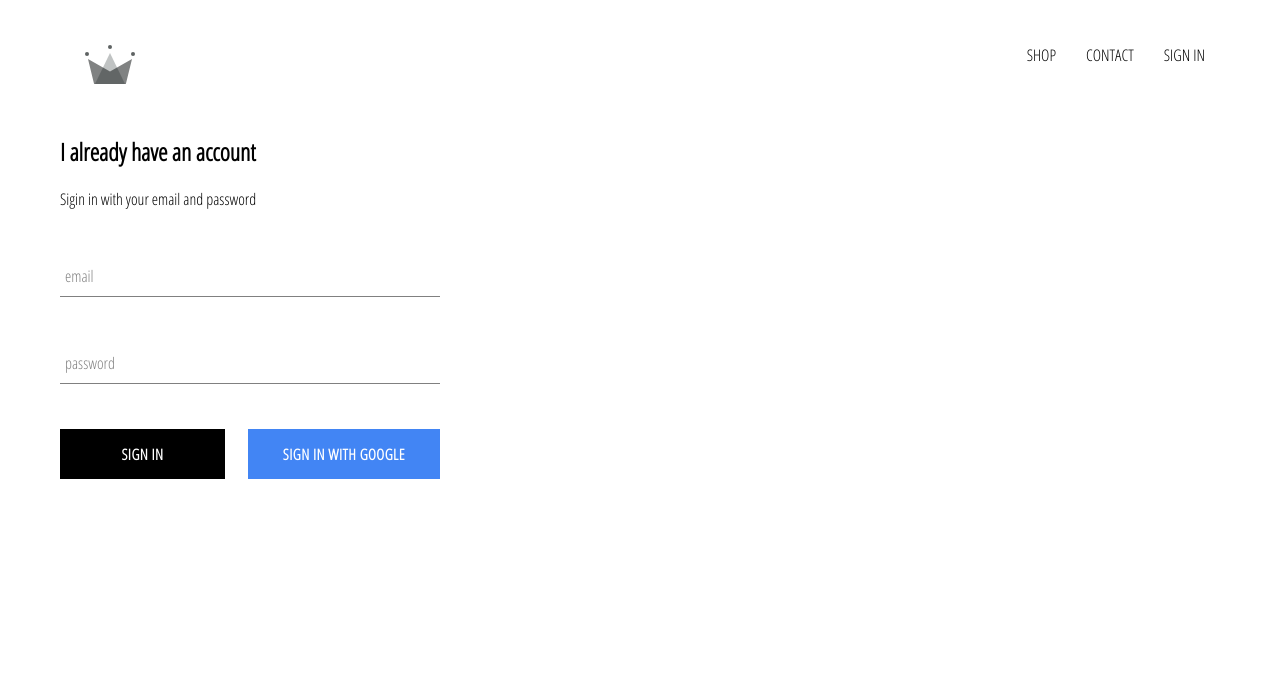
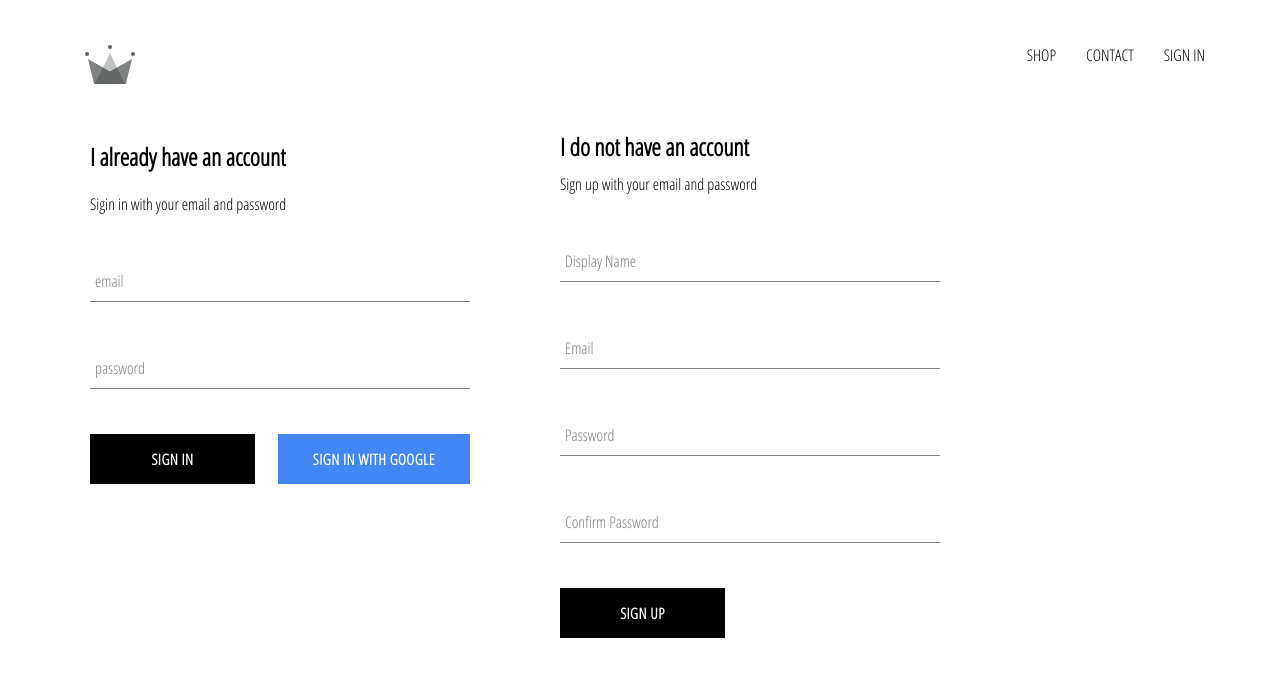
Before and after one commit to NathanielGiron/react-ecommerce, a React (Create React App) app: page /signin in a window 1280 px wide. Shown: the top 676 px of the page. Built offline with nearby package versions, Linux system fonts and the light colour scheme; no server answers.

Commit message:
sign up with email and password

```diff
--- a/src/App.js
+++ b/src/App.js
@@ -30,7 +30,8 @@
               id: snapShot.id,
               ...snapShot.data()
             }
-          })
+          });
+          console.log(this.state);
         });
       } else {
         this.setState({ currentUser: userAuth });
--- a/src/components/signin/signin.component.jsx
+++ b/src/components/signin/signin.component.jsx
@@ -21,7 +21,7 @@
   }
 
   handleChange = (event) => {
-    const { value, name } = event.target;
+    const { name, value } = event.target;
 
     this.setState({[name]: value});
   }
--- /dev/null
+++ b/src/components/signup/signup.component.jsx
@@ -0,0 +1,95 @@
+import React from 'react';
+import FormInput from '../form-input/form-input.component';
+import CustomButton from '../custom-button/custom-button.component';
+import { auth, createUserProfileDocument } from '../../firebase/firebase.utils';
+import './signup.styles.scss';
+
+class Signup extends React.Component {
+  constructor() {
+    super();
+
+    this.state = {
+      displayName: '',
+      email: '',
+      password: '',
+      confirmPassword: ''
+    }
+  }
+
+  handleSubmit = async (event) => {
+    event.preventDefault();
+
+    const { displayName, email, password, confirmPassword } = this.state;
+
+    if (password !== confirmPassword) {
+      alert("Passwords don't match");
+      return;
+    }
+
+    try {
+      const { user } = await auth.createUserWithEmailAndPassword(email, password);
+
+      await createUserProfileDocument(user, { displayName });
+
+      this.setState({
+        displayName: '',
+        email: '',
+        password: '',
+        confirmPassword: ''
+      });
+
+    } catch (error) {
+      console.error(error);
+    }
+  }
+
+  handleChange = (event) => {
+    const { name, value } = event.target;
+
+    this.setState({[name]: value});
+  }
+
+  render() {
+    const { displayName, email, password, confirmPassword } = this.state;
+    return(
+      <div className='signup'>
+        <h2 className='title'>I do not have an account</h2>
+        <span>Sign up with your email and password</span>
+
+        <form className='signup-form' onSubmit={this.handleSubmit}>
+        <FormInput
+          type='text'
+          name='displayName'
+          value={displayName}
+          handleChange={this.handleChange}
+          label='Display Name'
+          required />
+        <FormInput
+          type='email'
+          name='email'
+          value={email}
+          handleChange={this.handleChange}
+          label='Email'
+          required />
+        <FormInput
+          type='password'
+          name='password'
+          value={password}
+          handleChange={this.handleChange}
+          label='Password'
+          required />
+        <FormInput
+          type='password'
+          name='confirmPassword'
+          value={confirmPassword}
+          handleChange={this.handleChange}
+          label='Confirm Password'
+          required />
+        <CustomButton type='submit'>SIGN UP</CustomButton>
+        </form>
+      </div>
+    );
+  }
+}
+
+export default Signup;
--- /dev/null
+++ b/src/components/signup/signup.styles.scss
@@ -0,0 +1,9 @@
+.signup {
+  display: flex;
+  flex-direction: column;
+  width: 380px;
+
+  .title {
+    margin: 10px 0;
+  }
+}
--- a/src/pages/signin-and-signup/signin-and-signup.component.jsx
+++ b/src/pages/signin-and-signup/signin-and-signup.component.jsx
@@ -1,10 +1,12 @@
 import React from 'react';
 import Signin from '../../components/signin/signin.component';
+import Signup from '../../components/signup/signup.component';
 import './signin-and-signup.styles.scss';
 
 const SigninAndSignupPage = () => (
   <div className='singin-and-signup'>
     <Signin />
+    <Signup />
   </div>
 );
 
--- a/src/pages/signin-and-signup/signin-and-signup.styles.scss
+++ b/src/pages/signin-and-signup/signin-and-signup.styles.scss
@@ -0,0 +1,6 @@
+.singin-and-signup {
+  width: 850px;
+  display: flex;
+  justify-content: space-between;
+  margin: 30px;
+}
```
